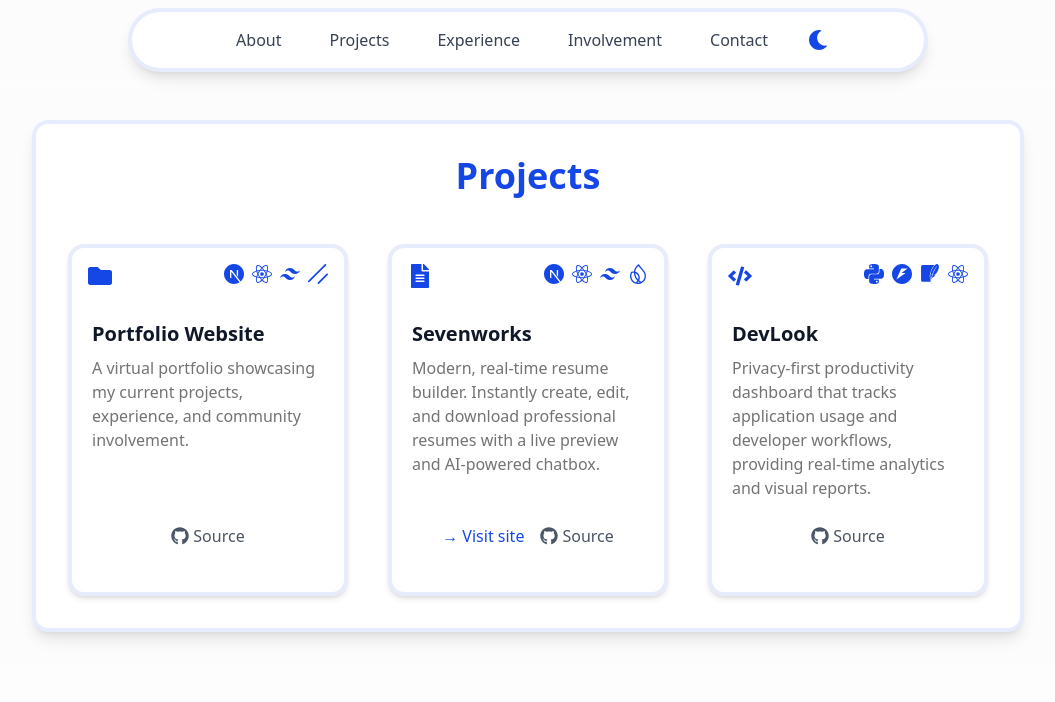
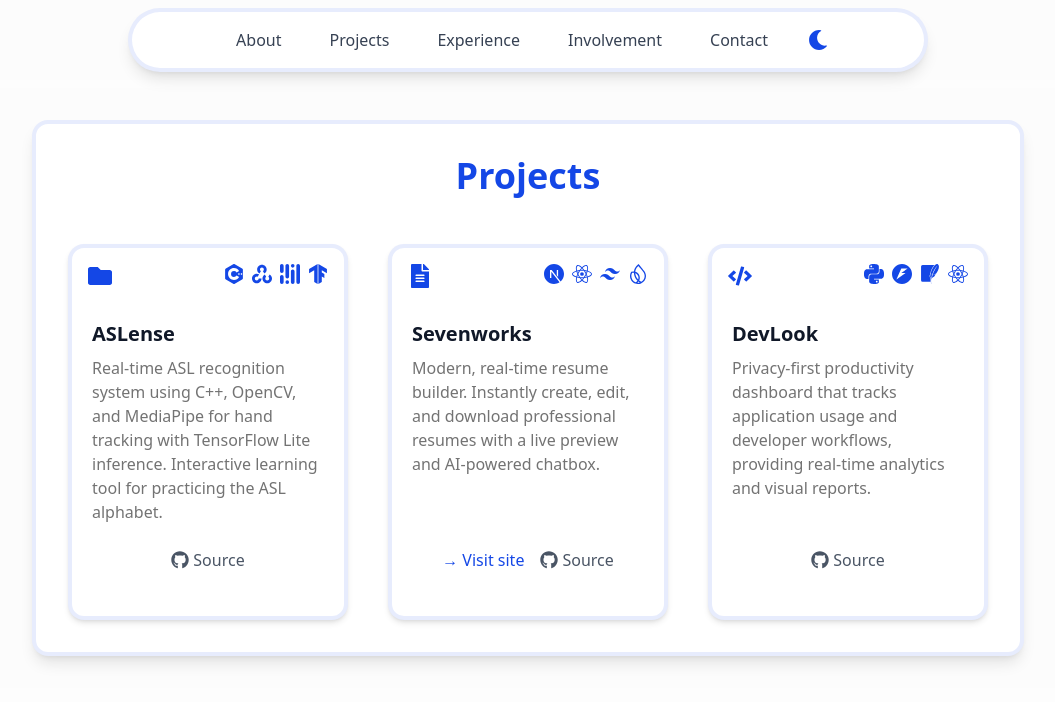
Before and after one commit to lestermartinn/Portfolio, a Next.js app: page /projects in a window 1280 px wide. Shown: the top 702 px of the page, without its empty margins (112-1167 px from the left). Built offline with nearby package versions, Linux system fonts and the light colour scheme.

Commit message:
updated w/ new project

```diff
--- a/src/components/Experience.tsx
+++ b/src/components/Experience.tsx
@@ -13,7 +13,7 @@ const experienceData = [
     title: "Computer Science Lab Representative",
     date: "Sep. 2025 - Present",
     location: "Atlanta, GA",
-    description: "Provided academic support to 100+ undergraduates during lab sessions and office hours, assisting with debugging, algorithms, and software development. Collaborated with faculty to prepare lab materials and streamline weekly sessions, improving efficiency and student outcomes. Also collaborated with a PhD student in the Computer Science and Informatics (CSI) department on frontend webpage maintenance.",
+    description: "Provided academic support to 100+ undergraduates during lab sessions and office hours, assisting with debugging, algorithms, and software development. Collaborated with faculty to prepare lab materials and streamline weekly sessions, improving efficiency and student outcomes. Also collaborated with a staff member overseeing PhD students in the Computer Science and Informatics (CSI) department on frontend webpage maintenance.",
     logo: "/emory_logo.png",
   },
 
--- a/src/components/Projects.tsx
+++ b/src/components/Projects.tsx
@@ -4,7 +4,8 @@
 import { Card, CardContent } from "@/components/ui/card"
 import { FaGithub } from "react-icons/fa";
 import { FaFolder, FaFileAlt, FaCode } from "react-icons/fa";
-import { SiNextdotjs, SiReact, SiTailwindcss, SiFirebase, SiShadcnui, SiPython, SiFastapi, SiSqlite } from "react-icons/si";
+import { SiNextdotjs, SiReact, SiTailwindcss, SiFirebase, SiShadcnui, SiPython, SiFastapi, SiSqlite, SiCplusplus, SiOpencv, SiTensorflow } from "react-icons/si";
+import { SiMediapipe } from "react-icons/si";
 
 export default function Projects() {
   return (
@@ -19,15 +20,15 @@ export default function Projects() {
                 <FaFolder size={24} />
               </div>
               <div className="absolute top-4 right-4 flex flex-wrap gap-2 text-blue-700">
-                <SiNextdotjs size={20} title="Next.js" />
-                <SiReact size={20} title="React" />
-                <SiTailwindcss size={20} title="Tailwind CSS" />
-                <SiShadcnui size={20} title="Shadcn UI" />
+                <SiCplusplus size={20} title="C++" />
+                <SiOpencv size={20} title="OpenCV" />
+                <SiMediapipe size={20} title="MediaPipe" />
+                <SiTensorflow size={20} title="TensorFlow Lite" />
               </div>
               <CardContent className="p-4 md:p-5 flex flex-col h-full pt-16 md:pt-12">
-                <h3 className="text-xl font-bold mb-2 text-gray-900 dark:text-gray-100 group-hover:text-blue-700 transition-colors duration-300">Portfolio Website</h3>
+                <h3 className="text-xl font-bold mb-2 text-gray-900 dark:text-gray-100 group-hover:text-blue-700 transition-colors duration-300">ASLense</h3>
                 <p className="text-muted-foreground dark:text-gray-300 mb-6">
-                  A virtual portfolio showcasing my current projects, experience, and community involvement.
+                  Real-time ASL recognition system using C++, OpenCV, and MediaPipe for hand tracking with TensorFlow Lite inference. Interactive learning tool for practicing the ASL alphabet.
                 </p>
                 <div className="mt-auto flex justify-center gap-4">
                   {/*<a
@@ -39,7 +40,7 @@ export default function Projects() {
                     → Visit site
                   </a> */}
                   <a
-                    href="https://github.com/lestermartinn/portfolio"
+                    href="https://github.com/lestermartinn/aslense"
                     className="text-gray-600 dark:text-gray-300 font-medium hover:underline flex items-center gap-1"
                     target="_blank"
                     rel="noopener noreferrer"
```
